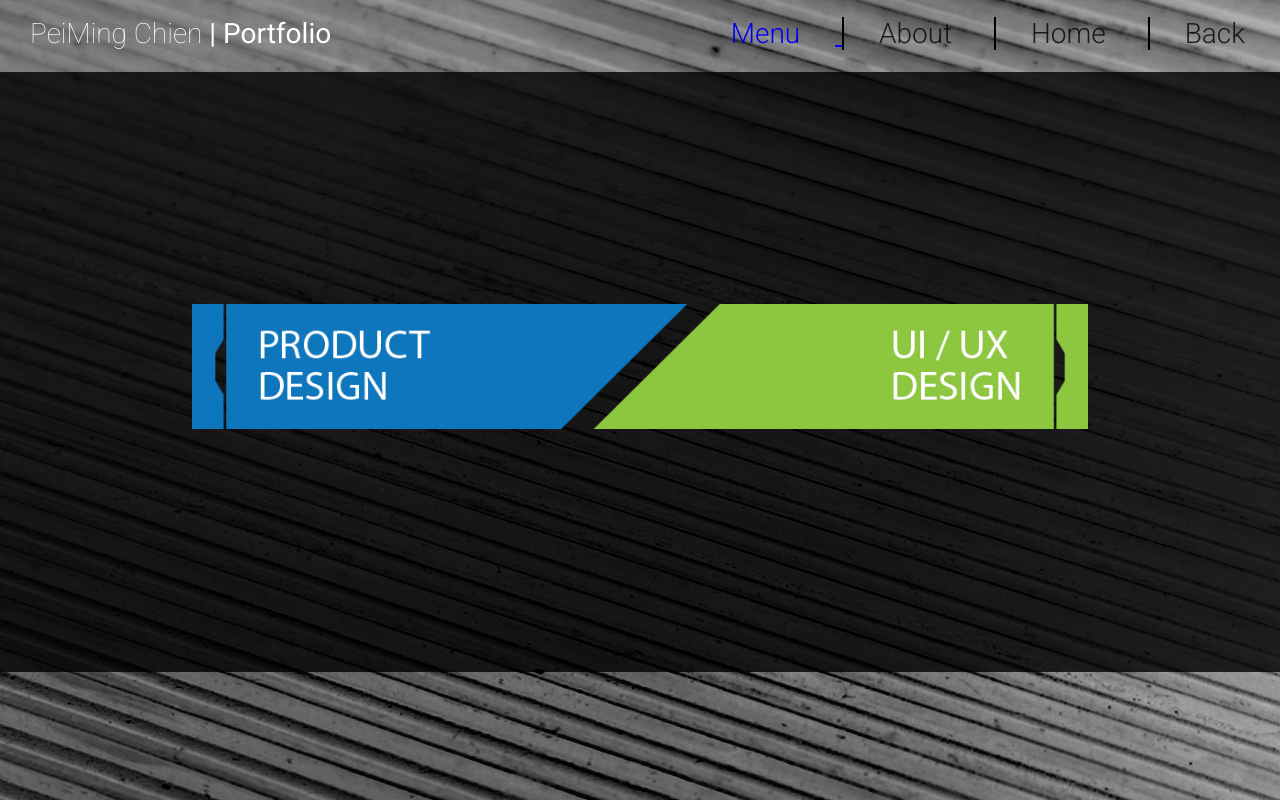
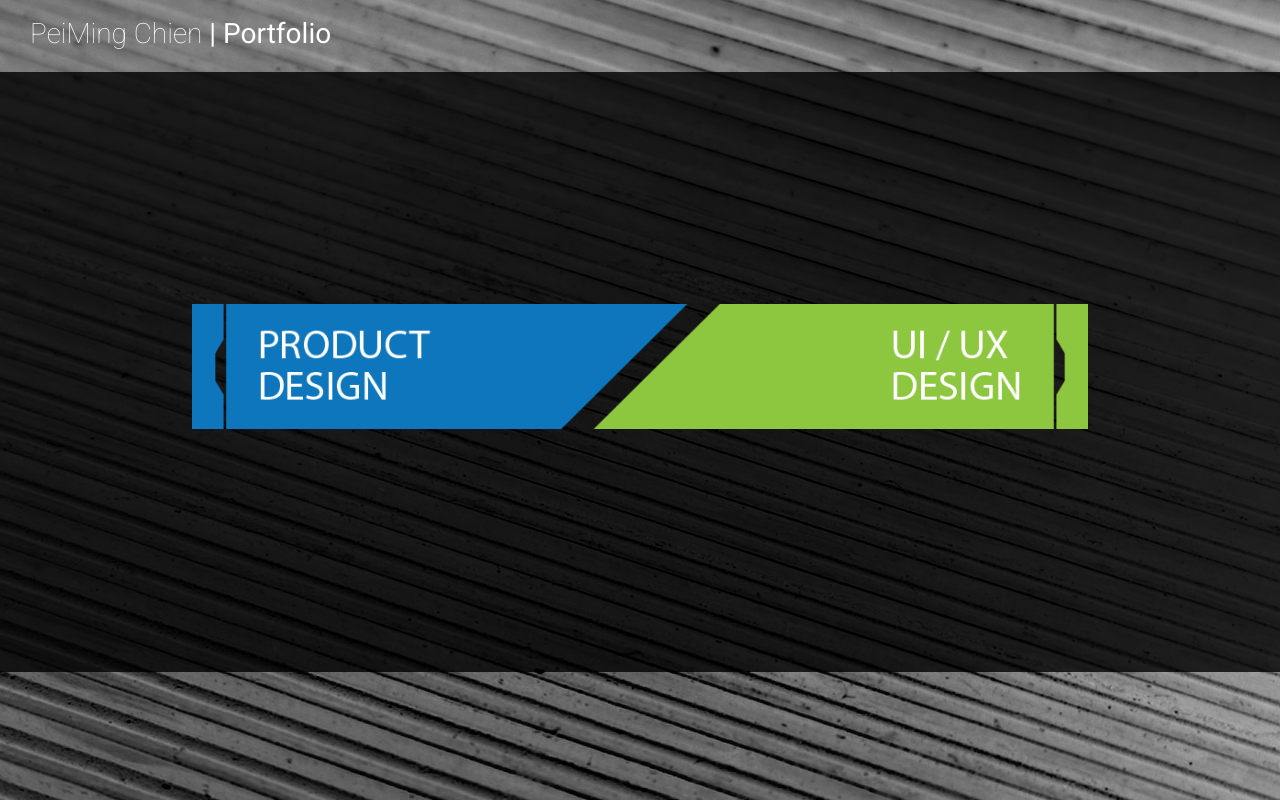
Before and after one commit to peiming/peiming.github.io, a plain HTML site: page index.html in a window 1280 px wide. Drawn offline with nearby package versions, Linux system fonts and the light colour scheme; a web font is replaced by a local one.

Commit message:
Update index.html

```diff
--- a/index.html
+++ b/index.html
@@ -17,7 +17,7 @@
       <div id="title">
         <h1>PeiMing Chien<span> | Portfolio</span></h1>
       </div>
-      <div id="menu">
+      <div id="menu" style="display: none">
         <ul>
           <a href="javascript:toggle();">
            <li>Menu</li>
```
